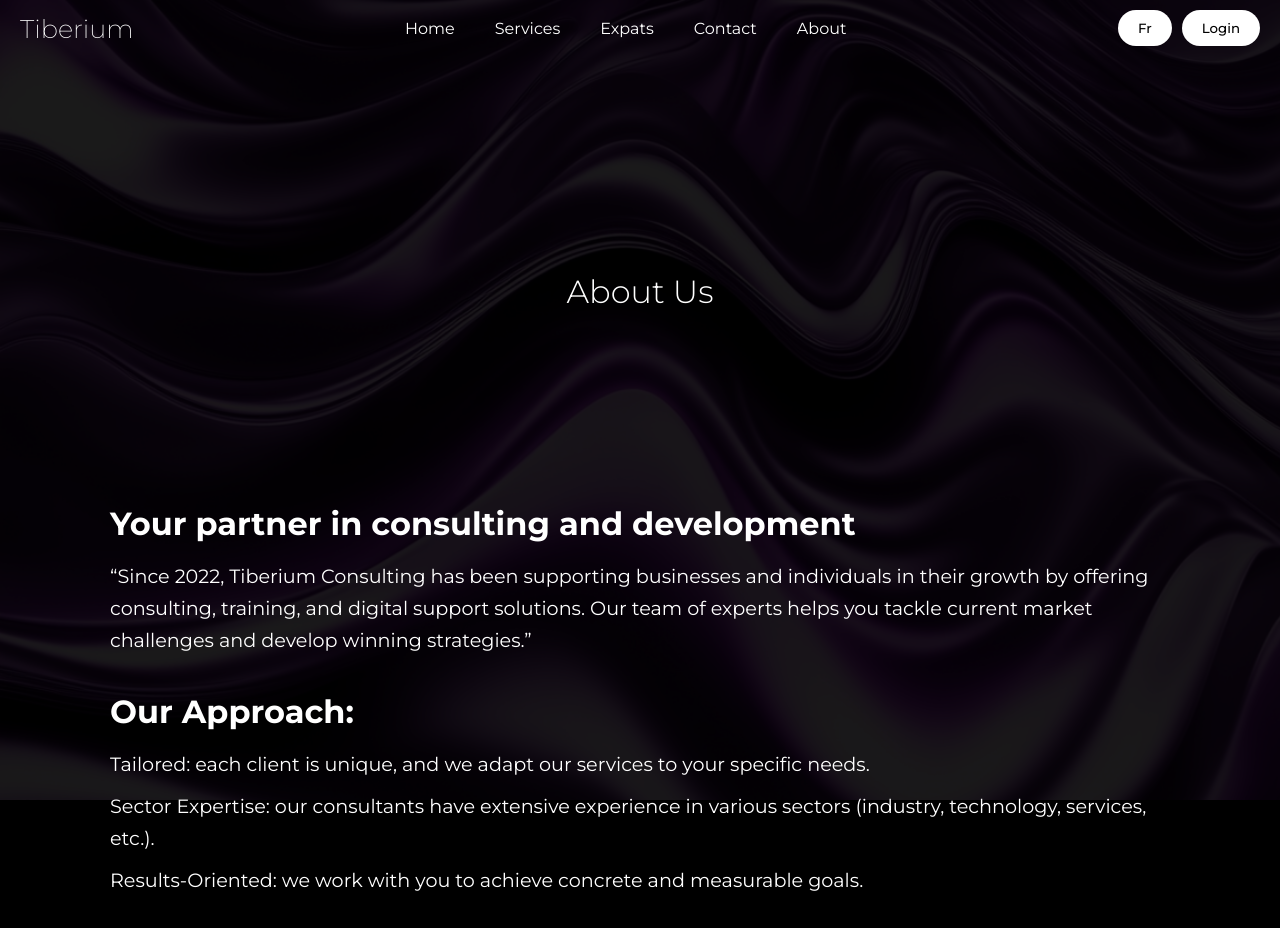
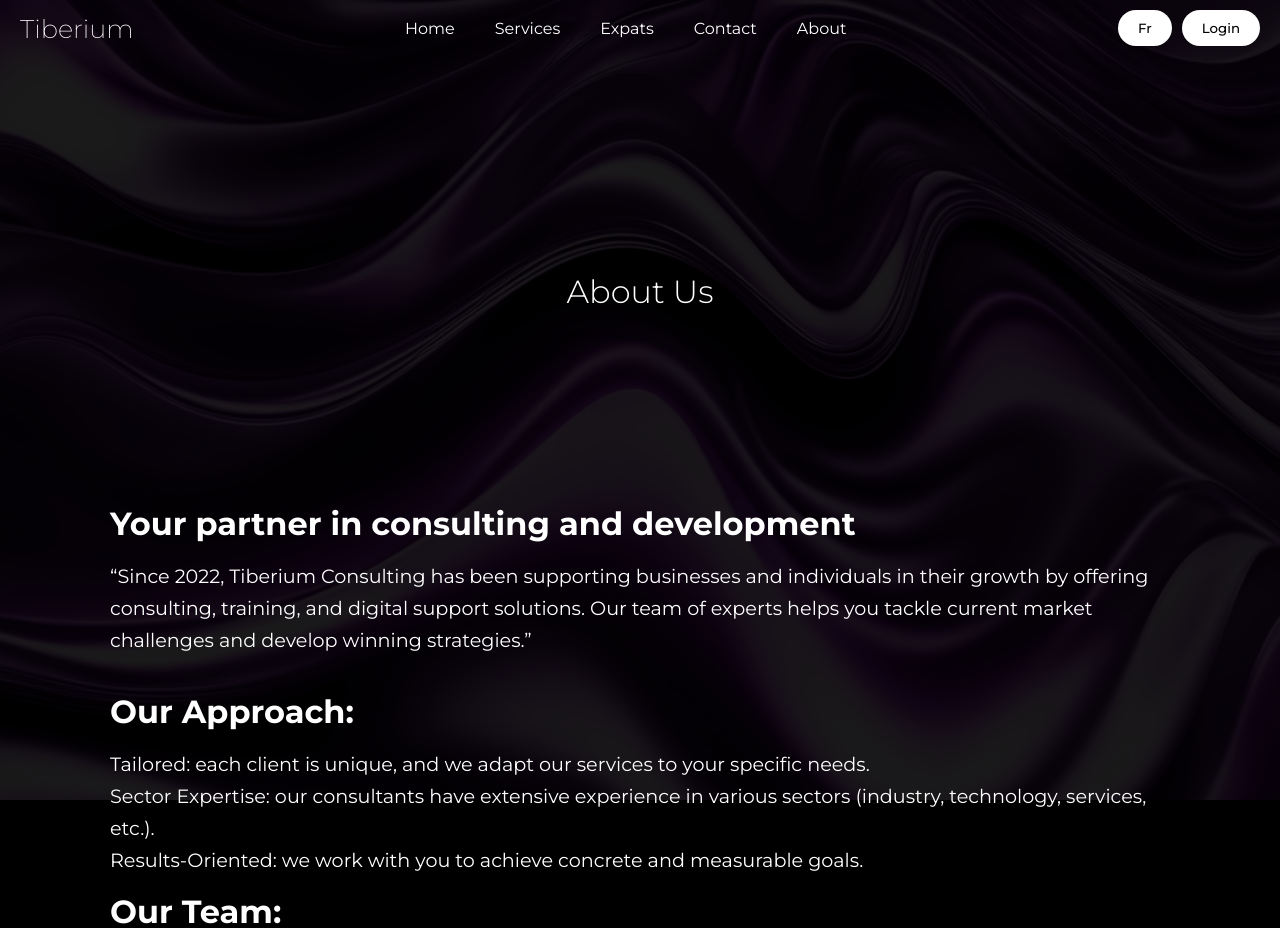
Before and after one commit to SOf1AN3/Project-Alpha, a React (Vite) app in the folder frontend/: page /about in a window 1280 px wide. Shown: the top 928 px of the page. Built offline with nearby package versions, Linux system fonts and the light colour scheme.

Commit message:
Compressed assets

```diff
--- a/frontend/src/styles/about.css
+++ b/frontend/src/styles/about.css
@@ -34,7 +34,7 @@
 }
 
 .about_approach_list p {
-     margin-bottom: 10px;
+     margin-bottom: 0px;
 }
 
 .background-fixe {
```
Also changed, not shown: frontend/src/assets/3.jpg.
